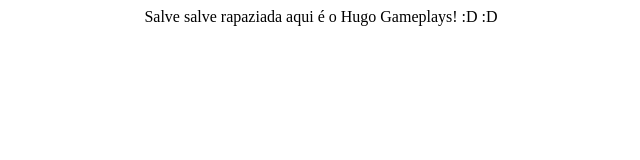
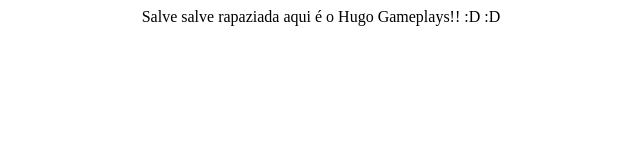
Before and after one commit to Scarfaioli/Trainee, a plain HTML site: page Doc/index.html in a window 1280 px wide. Shown: the full height of the page, 319-959 px from the left. Drawn offline with Linux system fonts and the light colour scheme.

Commit message:
modificacao so pra testar uma coisa da autenticacao

```diff
--- a/Doc/index.html
+++ b/Doc/index.html
@@ -8,7 +8,7 @@
     <title>Trainee Dia 2!!!!</title>
 </head>
 <body>
-    <div id="hugo">Salve salve rapaziada aqui é o Hugo Gameplays! :D :D</div>
+    <div id="hugo">Salve salve rapaziada aqui é o Hugo Gameplays!! :D :D</div>
 
 </body>
 </html>
```
